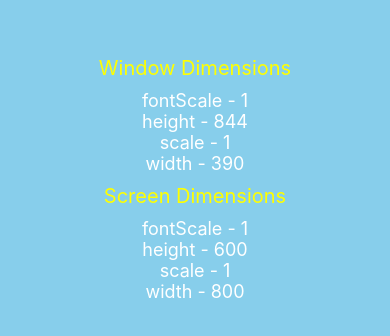
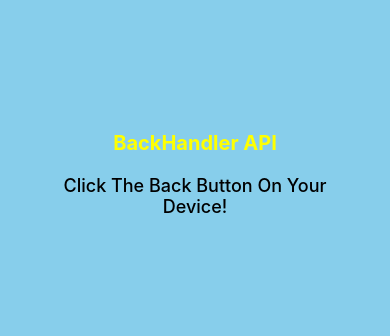
Before and after one commit to muazimmaqbool/React-Native-Tutorials, a React Native app: screen / in a window 390 px wide. Shown: the part 248-584 px from the top of the page. Built offline with nearby package versions, Linux system fonts and the light colour scheme.

Commit message:
back handler

```diff
--- a/App.js
+++ b/App.js
@@ -95,8 +95,8 @@ const App = () => {
           {/* <H_RefereshControl/> */}
           {/* <I_UseWindowDimensions/> */}
           {/* <J_Vibration/> */}
-          <K_Dimensions/>
-          {/* <L_BackHandler/> */}
+          {/* <K_Dimensions/> */}
+          <L_BackHandler/>
           {/* <M_ToastAndroid/> */}
           {/* <N_Permissions/> */}
           {/* <O_AsyncStorage/> */}
--- a/Components/L_BackHandler.jsx
+++ b/Components/L_BackHandler.jsx
@@ -2,19 +2,20 @@ import { StyleSheet, Text, View ,BackHandler,Alert} from 'react-native'
 import React, { useEffect } from 'react'
 
 /*
--> The Backhandler API detects hardware button presses for back navigation, lets you register event listeners for the system's back action,
- and lets you control how your application responds. It is Android-only.
+-> The Backhandler API detects hardware button presses for back navigation,
+   lets you register event listeners for the system's back action,
+   and lets you control how your application responds.
+   It works only in android.
 */
 
 const L_BackHandler = () => {
 
     useEffect(() => {
         const backAction = () => {
-          Alert.alert('Hold on!', 'Are you sure you want to go back?', [
+          Alert.alert('Hold on!', 'Are you sure you want to close the app?', [
             {
               text: 'Cancel',
               onPress: () => null,
-              style: 'cancel',
             },
             {text: 'YES', onPress: () => BackHandler.exitApp()},
 
@@ -23,8 +24,7 @@ const L_BackHandler = () => {
         };
 
         const backHandler = BackHandler.addEventListener(
-          'hardwareBackPress',
-          backAction,
+          'hardwareBackPress', backAction,
         );
 
         return () => backHandler.remove();
@@ -59,7 +59,7 @@ const styles = StyleSheet.create({
       text: {
         fontSize: 18,
         fontWeight: '500',
-        color:"white",
+        color:"black",
         textAlign:"center"
       },
 })
```
